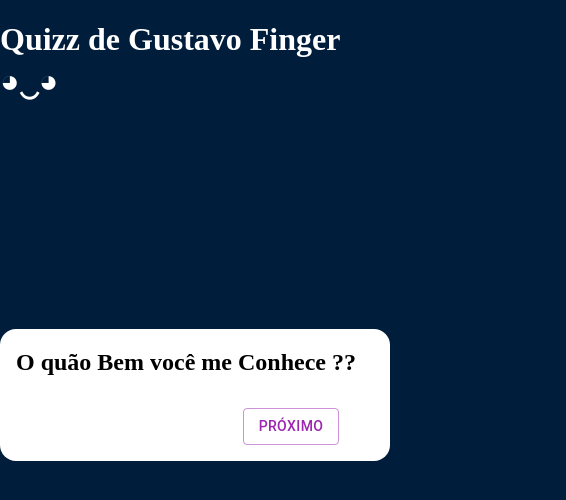
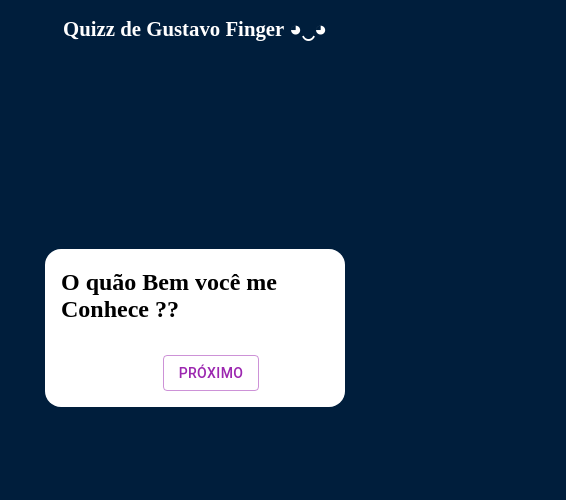
Before and after one commit to Gufinger07/Quizz-Gustavo, a React (Create React App) app: page / in a window 390 px wide. Shown: the top 500 px of the page, 566 px wide, since content can reach past the window. Built offline with nearby package versions, Linux system fonts and the light colour scheme.

Commit message:
Arrumando comportamentos e responsivo

```diff
--- a/package.json
+++ b/package.json
@@ -6,6 +6,7 @@
     "@emotion/react": "^11.4.1",
     "@emotion/styled": "^11.3.0",
     "@material-ui/core": "^5.0.0-beta.5",
+    "@material-ui/icons": "^4.11.2",
     "@testing-library/jest-dom": "^5.14.1",
     "@testing-library/react": "^11.2.7",
     "@testing-library/user-event": "^12.8.3",
--- a/src/App.css
+++ b/src/App.css
@@ -18,4 +18,10 @@ body {
 
 .titulo {
     color: white;
+    font-size: 1.3rem;
 }
+@media screen and (min-width: 700px) {
+    .titulo {
+        font-size: 2rem;
+    }
+}
--- a/src/components/Inicio.jsx
+++ b/src/components/Inicio.jsx
@@ -13,26 +13,28 @@ import Etapa8 from "./Etapa8";
 import Etapa9 from "./Etapa9";
 import Etapa10 from "./Etapa10";
 
+import { SentimentSatisfiedAlt, SentimentDissatisfied } from "@material-ui/icons";
+
 function Inicio() {
   const [etapaAtual, setEtapaAtual] = useState(0);
 
   const [dadosColetados, setDados] = useState(0);
 
-  const [booleanColetado, setBoolean] = useState(true)
+  const [booleanColetado, setBoolean] = useState(true);
 
   const [contadorRespostas, setContador] = useState(0);
   const etapas = [
     <Inicial />,
-    <Etapa1 aoEnviar={coletar}  verificar={verifica}/>,
-    <Etapa2 aoEnviar={coletar}  verificar={verifica}/>,
-    <Etapa3 aoEnviar={coletar}  verificar={verifica}/>,
-    <Etapa4 aoEnviar={coletar}  verificar={verifica}/>,
-    <Etapa5 aoEnviar={coletar}  verificar={verifica}/>,
-    <Etapa6 aoEnviar={coletar}  verificar={verifica}/>,
-    <Etapa7 aoEnviar={coletar}  verificar={verifica}/>,
-    <Etapa8 aoEnviar={coletar}  verificar={verifica}/>,
-    <Etapa9 aoEnviar={coletar}  verificar={verifica}/>,
-    <Etapa10 aoEnviar={coletar} verificar={verifica}/>,
+    <Etapa1 aoEnviar={coletar} verificar={verifica} />,
+    <Etapa2 aoEnviar={coletar} verificar={verifica} />,
+    <Etapa3 aoEnviar={coletar} verificar={verifica} />,
+    <Etapa4 aoEnviar={coletar} verificar={verifica} />,
+    <Etapa5 aoEnviar={coletar} verificar={verifica} />,
+    <Etapa6 aoEnviar={coletar} verificar={verifica} />,
+    <Etapa7 aoEnviar={coletar} verificar={verifica} />,
+    <Etapa8 aoEnviar={coletar} verificar={verifica} />,
+    <Etapa9 aoEnviar={coletar} verificar={verifica} />,
+    <Etapa10 aoEnviar={coletar} verificar={verifica} />,
   ];
 
   function coletar(resposta) {
@@ -40,37 +42,39 @@ function Inicio() {
   }
 
   function verifica(boolean) {
-    setBoolean(boolean)
+    setBoolean(boolean);
   }
 
   const respostas = [0, 3, 2, 1, 5, 2, 1, 1, 1, 2, 3];
 
-
   return (
-    <Container fixed className="container" maxWidth="sm">
+    <Container fixed className="container" maxWidth="false">
       {etapas[etapaAtual]}
       <div className="grupo-botoes">
         {etapaAtual < 11 && (
           <Button
             onClick={() => {
-              if (etapaAtual > 0 && etapaAtual < 11 && booleanColetado === !true) {
+              if (
+                etapaAtual > 0 &&
+                etapaAtual < 11 &&
+                booleanColetado === !true
+              ) {
                 setEtapaAtual(etapaAtual + 1);
-                setBoolean(true)
-
+                setBoolean(true);
               }
-              if (etapaAtual > 0 && etapaAtual < 11 && booleanColetado === !true && dadosColetados === respostas[etapaAtual]) {
+              if (
+                etapaAtual > 0 &&
+                etapaAtual < 11 &&
+                booleanColetado === !true &&
+                dadosColetados === respostas[etapaAtual]
+              ) {
                 setEtapaAtual(etapaAtual + 1);
-                setBoolean(true)
+                setBoolean(true);
                 setContador(contadorRespostas + 1);
-
-
               }
               if (etapaAtual === 0) {
                 setEtapaAtual(etapaAtual + 1);
               }
-
-
-
             }}
             variant="outlined"
             color="secondary"
@@ -81,9 +85,20 @@ function Inicio() {
         )}
         {etapaAtual === 11 && (
           <div className="finalizacao">
-            <h1>
+            <h1 className="finalizacao-titulo">
               {" "}
-              Parabéns, você acertou {contadorRespostas} / 10 perguntas XD !!
+              Parabéns !!
+            </h1>
+            {contadorRespostas >=6 &&(
+              <SentimentSatisfiedAlt fontSize="large" color="secondary"/>
+            )}
+            {contadorRespostas <=5 &&(
+              <SentimentDissatisfied fontSize="large" color="secondary"/>
+            )}
+
+            <h1 className="finalizacao-titulo">
+               {" "}
+              Você acertou {contadorRespostas} / 10 perguntas XD !!
             </h1>
             <Button
               onClick={() => {
@@ -99,7 +114,6 @@ function Inicio() {
           </div>
         )}
       </div>
-
     </Container>
   );
 }
--- a/src/components/home.css
+++ b/src/components/home.css
@@ -1,5 +1,5 @@
 .grupo-botoes {
-    width: 550px;
+    width: 300px;
     margin-top: 2rem;
     margin-bottom: 1rem;
     display: flex;
@@ -10,7 +10,7 @@
 
 .container{
     background-color: rgb(255, 255, 255);
-    width: 400px;
+    width: 300px !important;
     border-radius: 1rem;
 }
 .finalizacao {
@@ -20,3 +20,16 @@
     flex-direction: column;
 
 }
+
+.finalizacao-titulo {
+    font-size: 1.3rem;
+}
+
+@media screen and (min-width: 700px) {
+    .container {
+        width: 600px !important;
+    }
+    .grupo-botoes {
+        width: 550px;
+    }
+}
```
Also changed, not shown: 1 other file (tests, documents, lock files or other folders).
